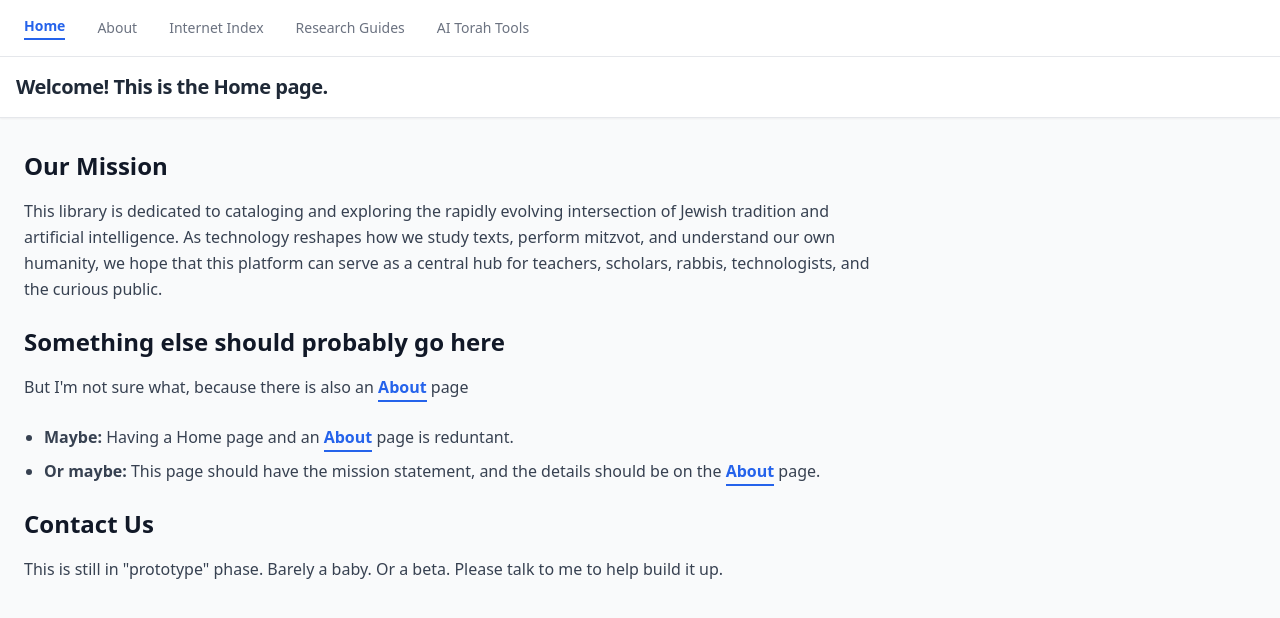
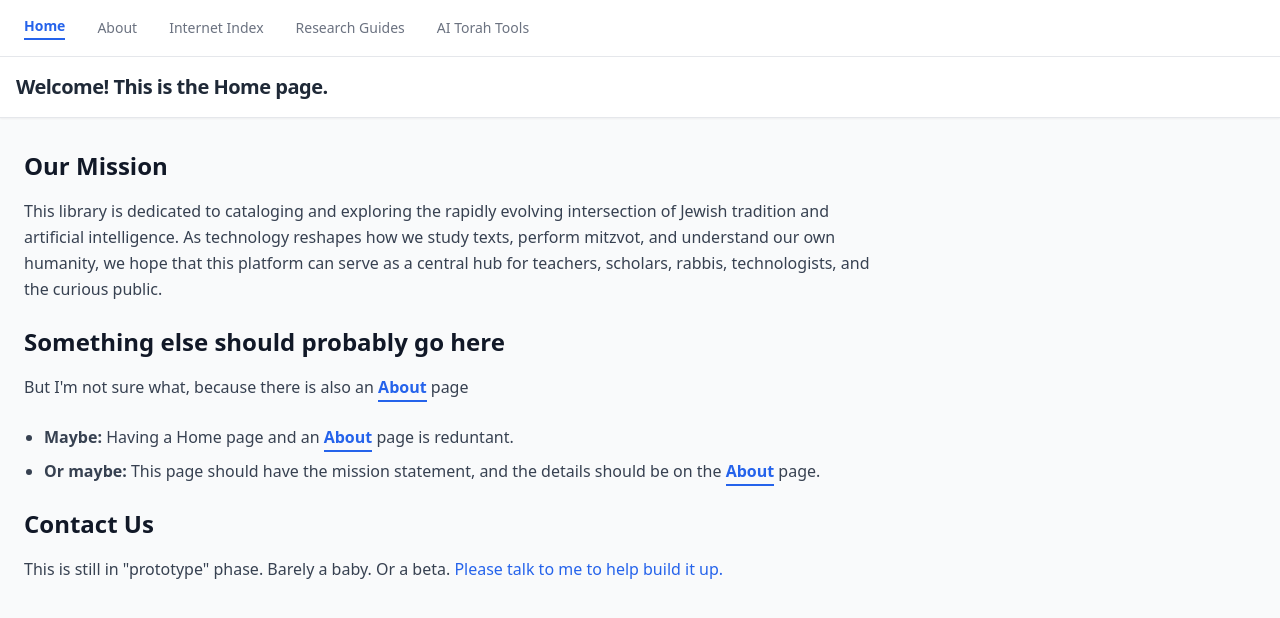
Before and after one commit to matt-CMDB/matt-CMDB.github.io, a plain HTML site: page index.html in a window 1280 px wide. Drawn offline with nearby package versions, Linux system fonts and the light colour scheme.

Commit message:
Fix contact link format

```diff
--- a/index.html
+++ b/index.html
@@ -64,7 +64,7 @@
 
                     <h2 class="text-2xl font-bold text-gray-900 mb-4">Contact Us</h2>
                     <p class="mb-2">
-                        This is still in "prototype" phase. Barely a baby. Or a beta. <a href="mailto:therishonim@gmail.com">Please talk to me to help build it up.</a>
+                        This is still in "prototype" phase. Barely a baby. Or a beta. <a href="mailto:therishonim@gmail.com" class="text-blue-600 hover:underline font-medium">Please talk to me to help build it up.</a>
                     </p>
 
                 </div>
```
